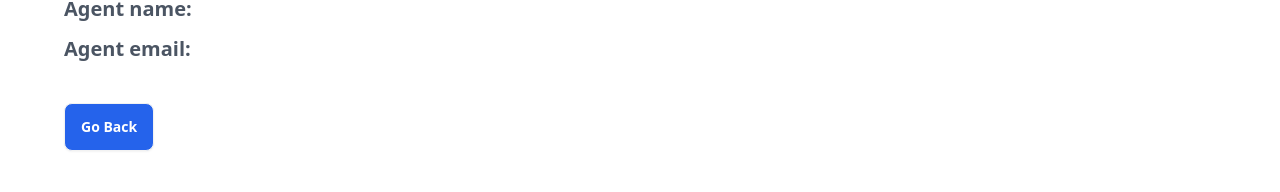
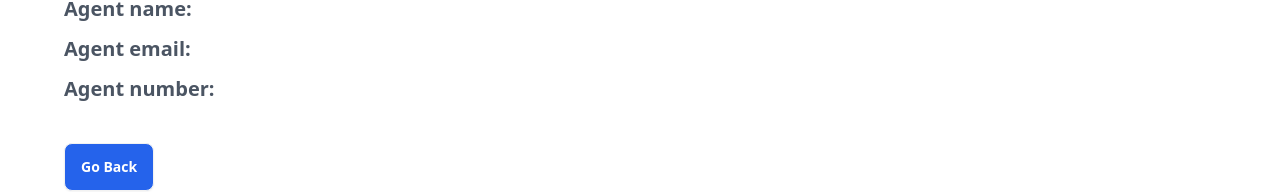
Before and after one commit to anfal11/real-estate-client, a React (Vite) app: page /properties/1 in a window 1280 px wide. Shown: the part 429-621 px from the top of the page. Built offline with nearby package versions, Linux system fonts and the light colour scheme; no server answers; sample sign-in values are in the browser's storage.

Commit message:
in property details, agentNumber has been added

```diff
--- a/src/Pages/PropertyDetails.jsx
+++ b/src/Pages/PropertyDetails.jsx
@@ -322,6 +322,9 @@ const PropertyDetails = () => {
               <p className="mt-3 text-gray-600 text-xl font-bold">
                 Agent email: {property?.agentEmail}
               </p>
+              <p className="mt-3 text-gray-600 text-xl font-bold">
+                Agent number: {property?.agentNumber}
+              </p>
 
 
               <button
```
